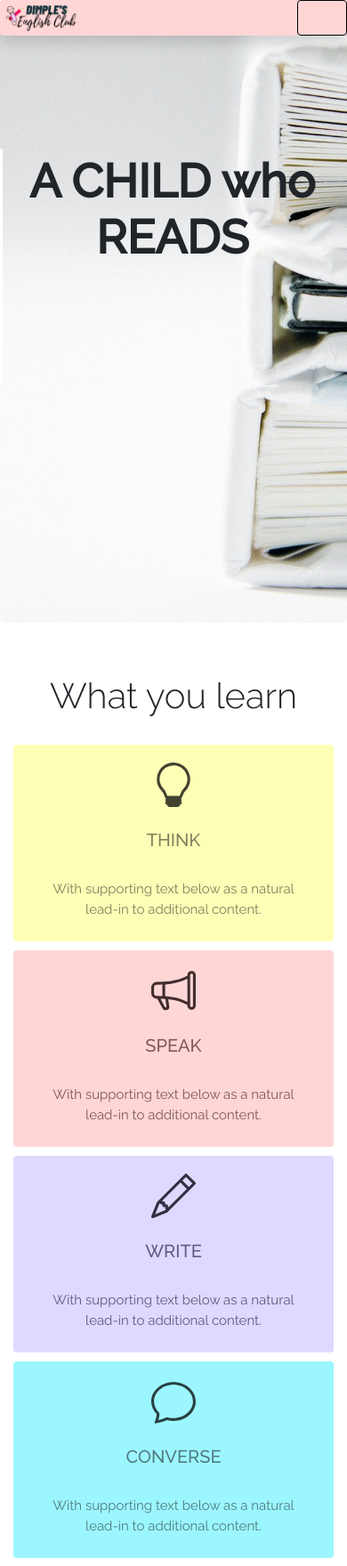
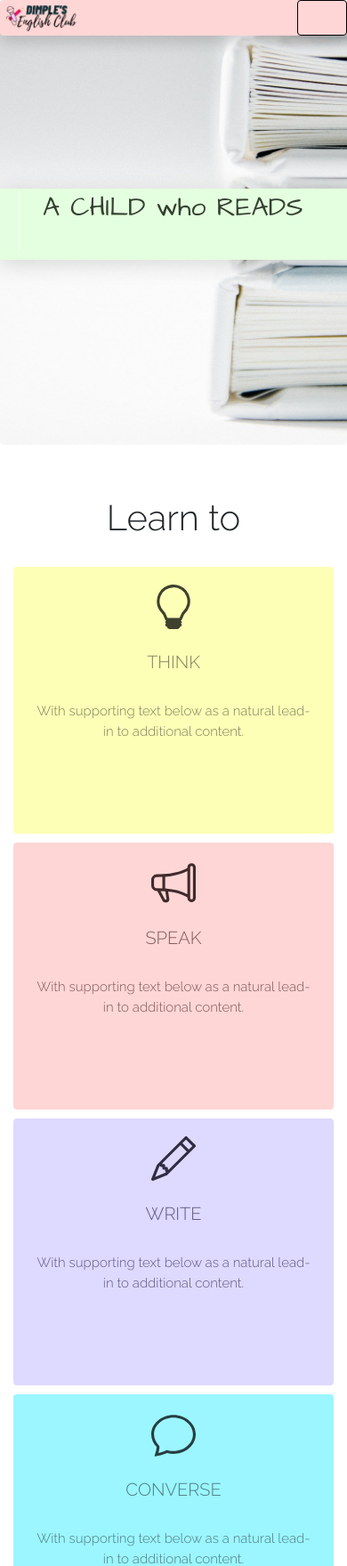
Before and after one commit to RionaDsouza/englishclub, a PHP site: page / in a window 390 px wide. Shown: the top 1760 px of the page at 89% size. Run offline with PHP 8.4, Linux system fonts and the light colour scheme; some libraries are stand-ins or nearby versions.

Commit message:
new changes

```diff
--- a/css/styles.css
+++ b/css/styles.css
@@ -92,7 +92,8 @@ li a:hover {
   margin-left: auto;
   margin-right: auto;
   margin-bottom: 10px;
-  border: none; }
+  border: none;
+  height: 300px; }
 
 .card-title {
   padding-bottom: 15px;
@@ -102,9 +103,16 @@ li a:hover {
   padding: 5px; }
 
 .card {
-  animation: fadeInAnimation ease 10s;
+  animation: fadeInAnimation ease 3s;
   animation-iteration-count: 1;
   animation-fill-mode: forwards; }
+
+.card:hover {
+  box-shadow: 0 4px 8px 0 rgba(0, 0, 0, 0.2), 0 6px 20px 0 rgba(0, 0, 0, 0.19);
+  width: 107%; }
+  .card:hover .course_icon {
+    width: 105%;
+    height: 105%; }
 
 @keyframes fadeInAnimation {
   0% {
@@ -114,8 +122,12 @@ li a:hover {
 /* BODY END */
 /* ANIMATED TEXT START */
 .ml11 {
+  color: #334030;
   font-weight: 700;
-  font-size: 3.5em; }
+  font-size: 3.5em;
+  background-color: #E4FFDF;
+  box-shadow: 0px 4px 24px rgba(0, 0, 0, 0.15);
+  font-family: 'Architects Daughter', cursive; }
 
 .ml11 .text-wrapper {
   position: relative;
@@ -128,8 +140,8 @@ li a:hover {
   opacity: 0;
   position: absolute;
   left: 0;
-  height: 100%;
-  width: 3px;
+  height: 90%;
+  width: 1px;
   background-color: #fff;
   transform-origin: 0 50%; }
 
@@ -141,6 +153,13 @@ li a:hover {
   display: inline-block;
   line-height: 1em; }
 
+@media (max-width: 768px) {
+  .ml11 {
+    font-weight: 500;
+    font-size: 2em; }
+
+  .jumbotron {
+    min-height: 500px; } }
 /* ANIMATED TEXT END */
 /* FOOTER START */
 .foot_text {
@@ -283,11 +302,16 @@ li a:hover {
     .carousel nav button {
       flex: 0 0 auto;
       margin: 0 5px;
+      border-radius: 5px;
       cursor: pointer;
       color: #333;
       background-color: #FFD6D6;
       padding: 5px 10px;
       border: none; }
+    .carousel nav button:hover {
+      color: #FFD6D6;
+      background-color: #805757;
+      box-shadow: 0 4px 8px 0 rgba(0, 0, 0, 0.2), 0 6px 20px 0 rgba(0, 0, 0, 0.19); }
 
 /* GALLERY END */
 /* TESTIMONIALS START */
@@ -363,6 +387,8 @@ li a:hover {
 
 /* Add a background color to the active dot/circle */
 .active, .dot:hover {
+  height: 11px;
+  width: 11px;
   background-color: #334030; }
 
 /* Add an italic font style to all quotes */
--- a/css/styles.scss
+++ b/css/styles.scss
@@ -16,7 +16,6 @@ body {
 .navbar {
 	background-color: #FFD6D6;
 	padding: 0px;
-
 }
 button:hover {
 	background-color: #000;
@@ -59,9 +58,9 @@ li a:hover {
 	background-image: linear-gradient(#FFCCFF, #99ffcc);
 	background-image: url("../images/books.jpg");
 	min-height: 700px;
-    background-attachment: fixed;
-    background-position: center;
-    background-repeat: no-repeat;
+  background-attachment: fixed;
+  background-position: center;
+  background-repeat: no-repeat;
 	background-size: cover;
 	height: 500px;
 	padding-left: 0px;
@@ -100,6 +99,7 @@ li a:hover {
 	margin-right: auto;
 	margin-bottom: 10px;
 	border: none;
+  height: 300px;
 }
 .card-title {
 	padding-bottom: 15px;
@@ -108,11 +108,18 @@ li a:hover {
 .card-text {
 	padding: 5px;
 }
-
 .card {
-  animation: fadeInAnimation ease 10s;
+  animation: fadeInAnimation ease 3s;
   animation-iteration-count: 1;
   animation-fill-mode: forwards;
+}
+.card:hover {
+  box-shadow: 0 4px 8px 0 rgba(0, 0, 0, 0.2), 0 6px 20px 0 rgba(0, 0, 0, 0.19);
+  width: 107%;
+    .course_icon {
+      width: 105%;
+      height: 105%;
+    }
 }
 @keyframes fadeInAnimation {
   0% {
@@ -125,8 +132,12 @@ li a:hover {
 /* BODY END */
 /* ANIMATED TEXT START */
 .ml11 {
+  color: #334030;
   font-weight: 700;
   font-size: 3.5em;
+  background-color: #E4FFDF;
+  box-shadow: 0px 4px 24px rgba(0, 0, 0, 0.15);
+  font-family: 'Architects Daughter', cursive;
 }
 
 .ml11 .text-wrapper {
@@ -141,8 +152,8 @@ li a:hover {
   opacity: 0;
   position: absolute;
   left: 0;
-  height: 100%;
-  width: 3px;
+  height: 90%;
+  width: 1px;
   background-color: #fff;
   transform-origin: 0 50%;
 }
@@ -155,6 +166,15 @@ li a:hover {
 .ml11 .letter {
   display: inline-block;
   line-height: 1em;
+}
+@media (max-width: 768px) {
+	.ml11 {
+    font-weight: 500;
+    font-size: 2em;
+  }
+  .jumbotron {
+    min-height: 500px;
+  }
 }
 /* ANIMATED TEXT END */
 
@@ -309,7 +329,6 @@ $apothem: 482.842712474619px;
         top: 0;
         transform-origin: 50% 50% (-$apothem);
       }
-
       @for $i from 2 through $n {
         &:nth-child(#{$i}) {
           transform: rotateY(#{($i - 1) * $theta}rad);
@@ -326,13 +345,18 @@ $apothem: 482.842712474619px;
     button {
       flex: 0 0 auto;
       margin: 0 5px;
-
+      border-radius: 5px;
       cursor: pointer;
 
       color: #333;
       background-color: #FFD6D6;
       padding: 5px 10px;
       border: none;
+    }
+    button:hover {
+      color: #FFD6D6;
+      background-color: #805757;
+      box-shadow: 0 4px 8px 0 rgba(0, 0, 0, 0.2), 0 6px 20px 0 rgba(0, 0, 0, 0.19);
     }
   }
 
@@ -420,6 +444,8 @@ $apothem: 482.842712474619px;
 
 /* Add a background color to the active dot/circle */
 .active, .dot:hover {
+  height: 11px;
+  width: 11px;
   background-color: #334030;
 }
 
--- a/index.html
+++ b/index.html
@@ -9,7 +9,9 @@
 	<link rel="stylesheet" href="https://stackpath.bootstrapcdn.com/bootstrap/4.5.0/css/bootstrap.min.css" integrity="sha384-9aIt2nRpC12Uk9gS9baDl411NQApFmC26EwAOH8WgZl5MYYxFfc+NcPb1dKGj7Sk" crossorigin="anonymous">
 
 	<link rel="preconnect" href="https://fonts.gstatic.com">
-	<link href="https://fonts.googleapis.com/css2?family=Raleway:wght@300;400;500&display=swap" rel="stylesheet">
+	<link rel="preconnect" href="https://fonts.gstatic.com">
+	<link rel="preconnect" href="https://fonts.gstatic.com">
+	<link href="https://fonts.googleapis.com/css2?family=Architects+Daughter&family=Raleway:wght@300&display=swap" rel="stylesheet">
 	<link href="https://fonts.googleapis.com/css2?family=Montserrat:wght@300;400&display=swap" rel="stylesheet">
 	<link rel="stylesheet" href="css/styles.css">
 </head>
@@ -52,7 +54,7 @@
 
 	<div class="jumbotron">
 
-		<br><br><br><br><br><br>
+		<br><br><br><br><br><br><br><br>
 		<h1 class="ml11">
 			<span class="text-wrapper">
 			  <span class="line line1"></span>
@@ -91,7 +93,7 @@
     </div>
 
 	<div class="container courses" id="courses">
-		<div class="heading">What you learn</div>
+		<div class="heading">Learn to</div>
 		<div class="row courses_row text-center">
 			<div class="col-md-3">
 				<div class="card text-center" style="background-color: #FDFFB6;">
@@ -151,8 +153,7 @@
 
 <br>
 	<div class="heading">Gallery</div>
-	<div class="container-fluid" style="background-color: #CDFBFF;">
-		<br>
+	<div class="container-fluid">
 		<div class="carousel">
 			<figure>
 			  <img src="https://source.unsplash.com/7mUXaBBrhoA/800x533" alt="">
@@ -172,8 +173,8 @@
 	</div>
 
 	<div class="container-fluid">
-		<br>
-		<div class="heading">Testimonials</div>
+		<br><br>
+		<div class="heading" style="background-image: url(images/flora.png); background-size: 50%;">Testimonials</div>
 		<div class="slideshow-container">
 
 			<div class="mySlides">
@@ -203,7 +204,7 @@
 			</div>
 	</div>
 	<div class="container">
-		<div class="heading">About Me</div>
+		<div class="heading" style="background-image: url(images/divider.png);">About Me</div>
 		<div class="row">
 			<div class="col-md-4">
 				<img src="images/dimple.jpg" alt="" width="100%">
@@ -355,7 +356,7 @@
 			targets: '.ml11 .letter',
 			opacity: [0,1],
 			easing: "easeOutExpo",
-			duration: 600,
+			duration: 3000,
 			offset: '-=775',
 			delay: (el, i) => 34 * (i+1)
 		}).add({
```
Also changed, not shown: images/divider.png (added), images/flora.png (added), images/summer.png (added), 1 other file.
